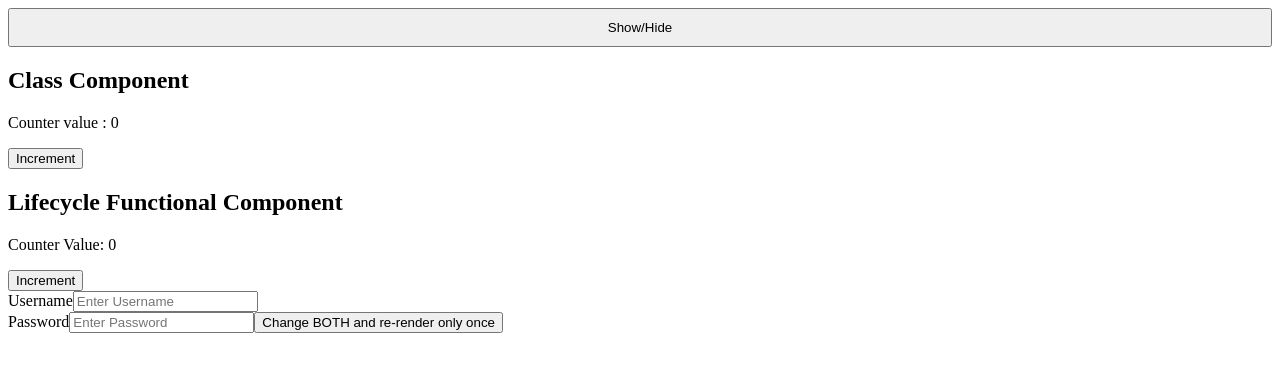
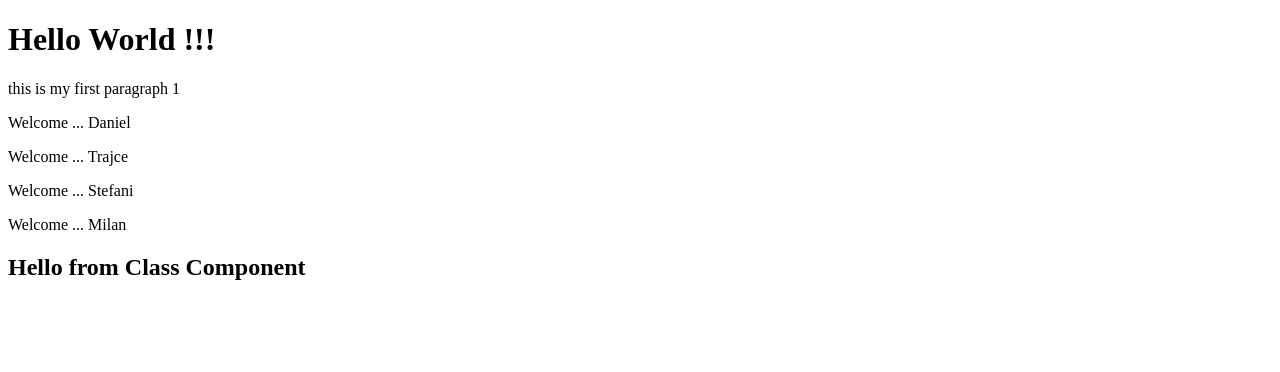
Before and after one commit to MickeyMKD/reactjs18, a React (Create React App) app: page / in a window 1280 px wide. Shown: the top 372 px of the page. Built offline with nearby package versions, Linux system fonts and the light colour scheme.

Commit message:
Added branch c1

```diff
--- a/src/App.js
+++ b/src/App.js
@@ -1,25 +1,41 @@
-import { LifecycleClassComponent } from "./components/LifecycleClassComponent";
-import { LifecycleFuncComponent } from "./components/LifecycleFuncComponent";
-import { LogIn } from './components/LogIn';
-import { useState } from 'react';
+import FuncComp from "./components/FuncComp";
+import ClassComp from "./components/ClassComp";
+
+// function App() {
+//   return (
+//     <div>
+//       <h1>Hello World !!! </h1>
+//       <p>this is my first paragraph 1</p>
+//     </div>
+//   );
+// }
 
 const App = () => {
-  const [show, setShow] = useState(true);
 
   return (
     <div>
-      <button
-      style={{padding:"10px", width:"100%"}}
-        onClick={() => setShow((s) => !s)}
-      >Show/Hide</button>
+      <h1>Hello World !!! </h1>
+      <p>this is my first paragraph 1</p>
 
-      {show && <LifecycleClassComponent />}
+      <FuncComp name="Daniel" />
 
-      {show && <LifecycleFuncComponent />}
+      <FuncComp name="Trajce" />
 
-      <LogIn />
+      <FuncComp name="Stefani" />
+
+      <FuncComp name="Milan" />
+
+      <ClassComp />
+
     </div>
   );
-};
+}
 
-export default App;
+// const App = () => (
+//     <div>
+//       <h1>Hello World !!! </h1>
+//       <p>this is my first paragraph 1</p>
+//     </div>
+//   )
+
+export default App
--- /dev/null
+++ b/src/components/ClassComp.js
@@ -0,0 +1,12 @@
+import React from "react";
+
+class ClassComp extends React.Component {
+
+    render(){
+        return (
+            <h2>Hello from Class Component</h2>
+        )
+    }
+}
+
+export default ClassComp
--- /dev/null
+++ b/src/components/FuncComp.js
@@ -0,0 +1,8 @@
+// const FuncComp = (props) => {
+//     // const name = "Daniel"
+//     return <p>Welcome ... {props.name}</p>
+// }
+
+const FuncComp = ({name}) => (<p>Welcome ... {name}</p>)
+
+export default FuncComp
--- a/src/components/LifecycleClassComponent.js
+++ /dev/null
@@ -1,49 +0,0 @@
-import { Component } from "react";
-
-
-export class LifecycleClassComponent extends Component {
-    constructor(props) {
-        super(props);
-        console.log('LifecycleClassComponent -> constructor');
-
-        // This is initial state of the component
-        this.state = {
-            counter : 0
-        }
-    };
-
-    // Method called only after initial render()
-    componentDidMount() {
-        console.log('LifecycleClassComponent -> componentDidMount')
-    };
-
-    // Method called when component will be removed from DOM
-    componentWillUnmount() {
-        console.log('LifecycleClassComponent -> componentWillUnmount')
-    };
-
-    increment = () => {
-        // wrong way
-        // this.state.counter += 1;
-
-        // correct way
-        // this.setState({counter: 5});
-        this.setState((state) => ({counter: ++state.counter}));
-
-        console.log('increment', this.state.counter);
-    };
-
-    // Method called every time component needs to be re-rendered
-    render() {
-        console.log('LifecycleClassComponent -> render')
-        return (
-            <>
-                <h2>Class Component</h2>
-                <p>Counter value : {this.state.counter}</p>
-                <button onClick={this.increment}>
-                        Increment
-                </button>
-            </>
-        );
-    };
-};
--- a/src/components/LifecycleFuncComponent.js
+++ /dev/null
@@ -1,32 +0,0 @@
-import { useEffect, useState } from "react";
-
-
-export const LifecycleFuncComponent = () => {
-    const [counter, setCounter] = useState(0)
-
-    // wrong way
-    // counter += 1
-
-    useEffect(() => {
-        console.log("LifecycleFuncComponent -> useEffect");
-        return () => {
-            console.log("LifecycleFuncComponent -> componentWillUnmount")
-        }
-}, []); // empty array as dependency === componentDidMount
-
-    console.log("LifecycleFuncComponent -> render");
-
-    const increment = () => {
-        setCounter((count) => (++count))
-    }
-
-    return (<div>
-        <>
-            <h2>Lifecycle Functional Component</h2>
-            <p>Counter Value: {counter}</p>
-            <button onClick={increment}>
-                Increment
-            </button>
-        </>
-    </div>)
-};
--- a/src/components/LogIn.js
+++ /dev/null
@@ -1,42 +0,0 @@
-import { useState, useEffect } from "react";
-
-
-
-export const LogIn = () => {
-    const [username, setUsername] = useState('');
-    const [password, setPassword] = useState('');
-
-    console.log('Re-rendering');
-
-    useEffect(() => {
-        console.log('Password was changed')
-    }, [password, username]);
-
-    return (<div>
-        <label htmlFor="">Username</label>
-        <input
-            type="text"
-            placeholder="Enter Username"
-            value={username}
-            onChange={(event) => setUsername(event.target.value)}
-        />
-        <span>{username}</span>
-        <br />
-        <label htmlFor="">Password</label>
-        <input
-            type="text"
-            placeholder="Enter Password"
-            value={username}
-            onChange={(event) => setPassword(event.target.value)}
-        />
-        <span>{password}</span>
-
-        <button
-            onClick={() => {
-                setUsername('usernameStavre')
-                setPassword('passwordStavridis')
-            }}
-        >Change BOTH and re-render only once
-        </button>
-    </div>)
-};
```
